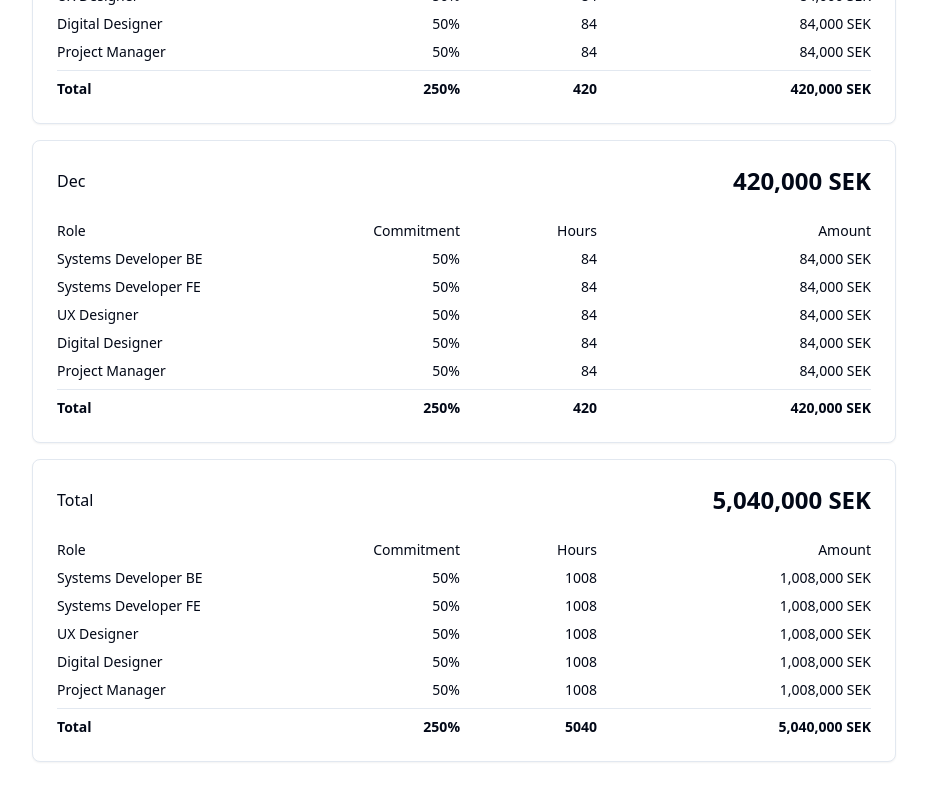
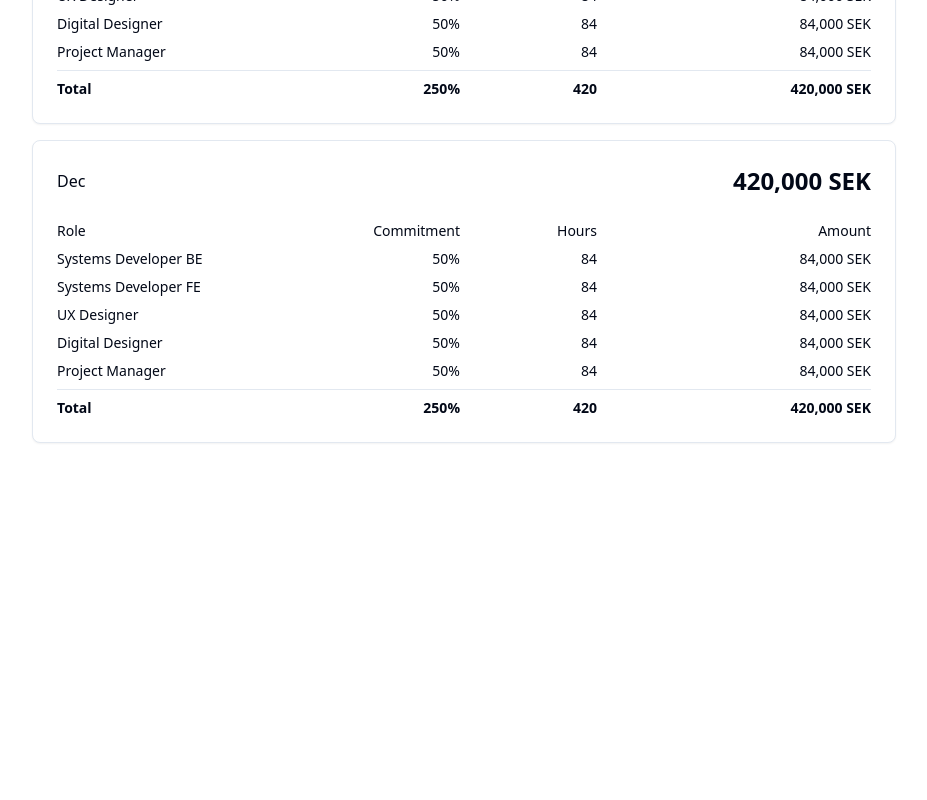
Before and after one commit to anders-brunoson/budget-calculator, a React (Vite) app: page / in a window 1280 px wide. Shown: the part 3737-4537 px from the top of the page, without its empty margins (176-1103 px from the left). After the commit the page ends 4228 px from the top, so only its background shows below. Built offline with nearby package versions, Linux system fonts and the light colour scheme.

Commit message:
Fix sorting bug of cards

```diff
--- a/src/components/BudgetCalculator.jsx
+++ b/src/components/BudgetCalculator.jsx
@@ -40,6 +40,7 @@ const BudgetCalculator = () => {
   const [isInfoOpen, setIsInfoOpen] = useState(false);
   const [editingMonth, setEditingMonth] = useState(null);
   const editInputRef = useRef(null);
+  const [monthOrder, setMonthOrder] = React.useState([]);
 
   useEffect(() => {
     initializeState();
@@ -76,6 +77,7 @@ const BudgetCalculator = () => {
     setWorkingDays(initialWorkingDays);
     setWorkingHours(initialWorkingHours);  // Set the initial working hours
     setActiveTab(months[0]);
+    setMonthOrder(months);
   };
 
   useEffect(() => {
@@ -182,6 +184,7 @@ const BudgetCalculator = () => {
     if (newMonthName && !months.includes(newMonthName.toLowerCase())) {
       const monthToAdd = newMonthName.toLowerCase();
       setMonths(prev => [...prev, monthToAdd]);
+      setMonthOrder(prev => [...prev, monthToAdd]);
       setWorkingDays(prev => ({ ...prev, [monthToAdd]: 21 }));
       setCommitments(prev => {
         const newCommitments = { ...prev };
@@ -198,6 +201,7 @@ const BudgetCalculator = () => {
   const handleRemoveMonth = () => {
     if (months.length > 1 && selectedMonths.length > 0) {
       setMonths(prev => prev.filter(month => !selectedMonths.includes(month)));
+      setMonthOrder(prev => prev.filter(month => !selectedMonths.includes(month)));
       setWorkingDays(prev => {
         const newWorkingDays = { ...prev };
         selectedMonths.forEach(month => {
@@ -238,6 +242,7 @@ const BudgetCalculator = () => {
   const handleMonthNameChange = (oldName, newName) => {
     if (newName && newName !== oldName && !months.includes(newName.toLowerCase())) {
       setMonths(prev => prev.map(m => m === oldName ? newName.toLowerCase() : m));
+      setMonthOrder(prev => prev.map(m => m === oldName ? newName.toLowerCase() : m));
       setWorkingDays(prev => {
         const { [oldName]: value, ...rest } = prev;
         return { ...rest, [newName.toLowerCase()]: value };
@@ -550,8 +555,10 @@ const BudgetCalculator = () => {
       )}
 
       <div className="space-y-4 mt-6">
-        {Object.entries(budget).map(([period, { total, breakdown, hours, commitments }]) => (
-          <Card key={period}>
+        {monthOrder.map((period, index) => {
+          const { total, breakdown, hours, commitments } = budget[period] || {};
+          return (
+            <Card key={index}>
               <CardHeader className="capitalize">
                 <div className="flex justify-between items-center">
                   <span>{period}</span>
@@ -591,7 +598,8 @@ const BudgetCalculator = () => {
                 </CardContent>
               )}
             </Card>
-        ))}
+          );
+        })}
       </div>
 
       <InfoModal />
```
Lines whose indentation alone changed are shown as unchanged.
